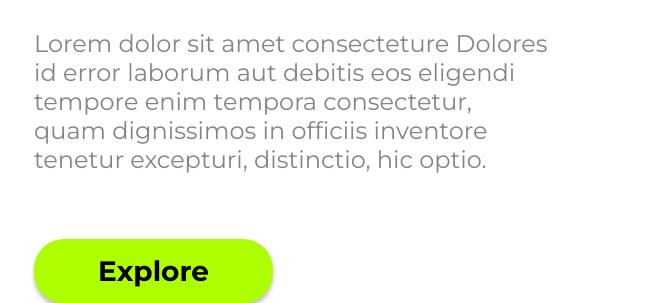
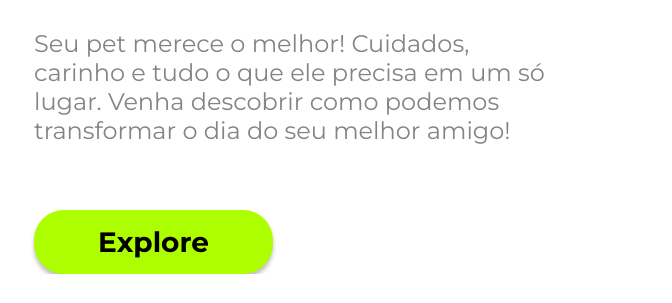
Before and after one commit to Andressa-Madureira/primeiro-projeto-responsivo, a plain HTML site: page index.html in a window 1280 px wide. Shown: the part 929-1232 px from the top of the page, without its empty margins (52-724 px from the left). After the commit the page ends 1203 px from the top, so only its background shows below. Drawn offline with Linux system fonts and the light colour scheme; files whose address does not match are found by name.

Commit message:
Atualização do parágrafo - index.html

```diff
--- a/index.html
+++ b/index.html
@@ -35,7 +35,7 @@
         <section>
             <h1>WE CARE</h1>
             <h2> About Your Pet</h2>
-            <p>Lorem dolor sit amet consecteture Dolores id error laborum aut debitis eos eligendi tempore enim tempora consectetur, quam dignissimos in officiis inventore tenetur excepturi, distinctio, hic optio.</p>
+            <p>Seu pet merece o melhor! Cuidados, carinho e tudo o que ele precisa em um só lugar. Venha descobrir como podemos transformar o dia do seu melhor amigo!</p>
             <button class="button-section">Explore</button>
         </section>
     </main>
```
